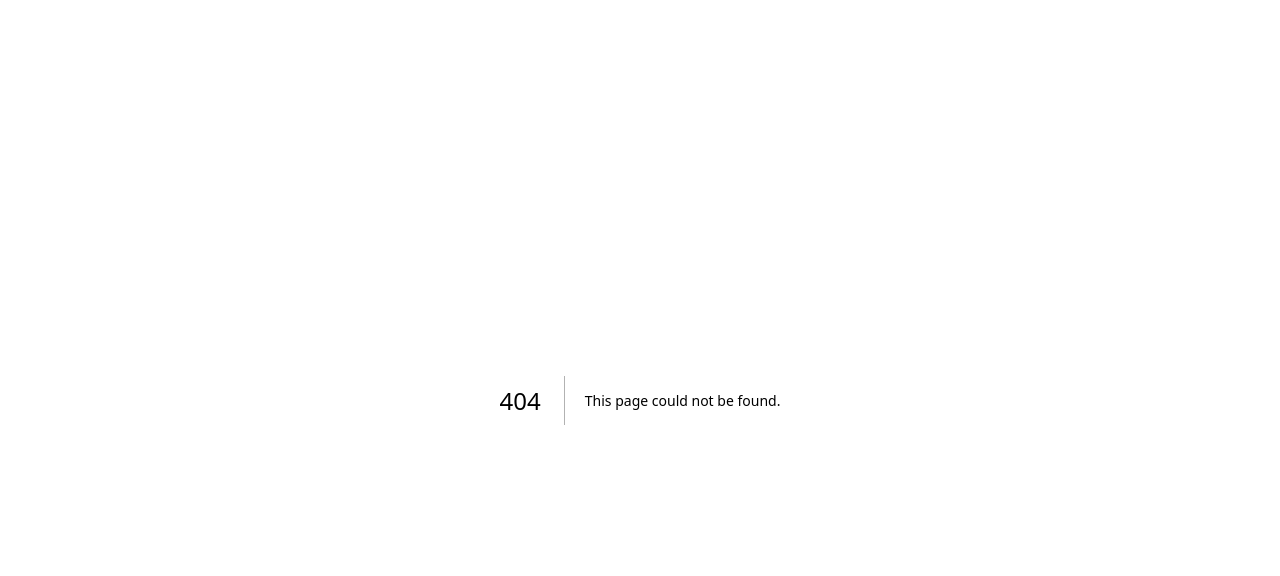
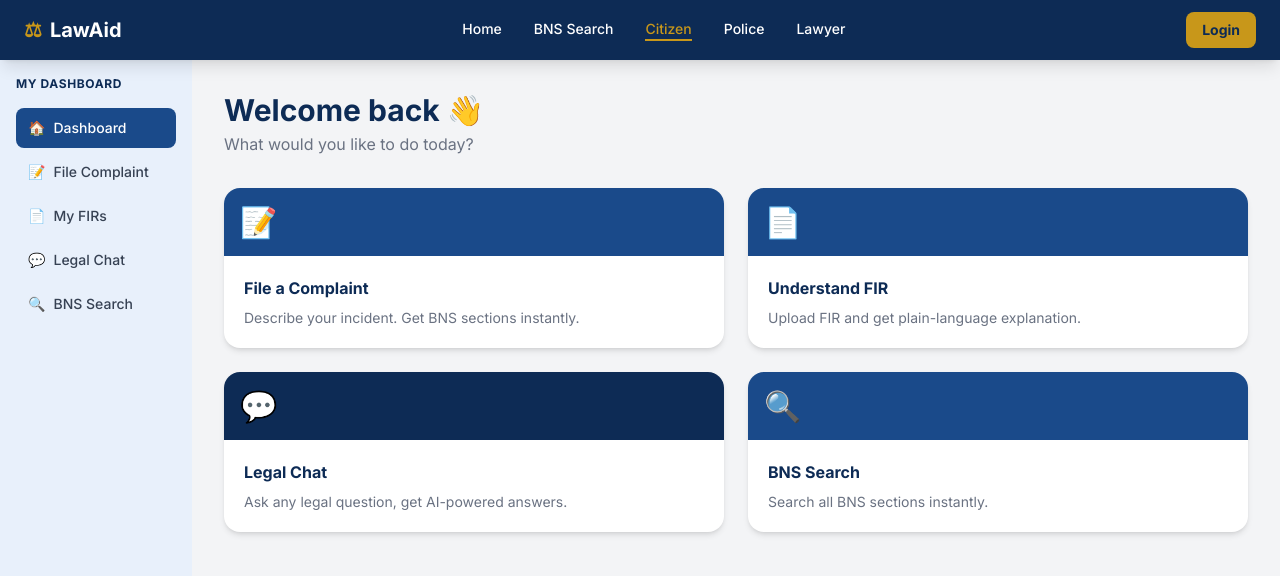
Before and after one commit to yashikasgh/LawAid, a Next.js app in the folder frontend/: page /citizen in a window 1280 px wide. Before the commit this address had no page. Shown: the top 576 px of the page. Built offline with nearby package versions, Linux system fonts and the light colour scheme; no server answers.

Commit message:
feat(frontend): add citizen dashboard, sidebar, and complaint form with live BNS search

```diff
--- /dev/null
+++ b/frontend/app/citizen/complaint/page.tsx
@@ -0,0 +1,99 @@
+// app/citizen/complaint/page.tsx
+'use client'
+import { useState } from 'react'
+import Navbar from '@/components/Navbar'
+import CitizenSidebar from '@/components/CitizenSidebar'
+import StepProgress from '@/components/StepProgress'
+import Button from '@/components/Button'
+import { bnsAPI } from '@/lib/api'
+
+type BNSResult = { section: string; title: string; similarity: number }
+
+export default function ComplaintPage() {
+  const [complaint, setComplaint] = useState('')
+  const [results, setResults] = useState<BNSResult[]>([])
+  const [loading, setLoading] = useState(false)
+  const [error, setError] = useState('')
+  const [searched, setSearched] = useState(false)
+
+  async function handleAnalyze() {
+    if (!complaint.trim()) return
+    setLoading(true)
+    setError('')
+    setSearched(true)
+    try {
+      const res = await bnsAPI.search(complaint)
+      if (res.data.status === 'insufficient_information') {
+        setResults([])
+        setError('Not enough information to confidently match a BNS section. Try adding more detail.')
+      } else {
+        setResults(res.data.results || [])
+      }
+    } catch {
+      setError('Could not reach the server. Make sure the backend is running.')
+    } finally {
+      setLoading(false)
+    }
+  }
+
+  const currentStep = results.length > 0 ? 1 : 0
+
+  return (
+    <div className="min-h-screen bg-gray-100">
+      <Navbar />
+      <div className="flex">
+        <CitizenSidebar />
+        <main className="flex-1 p-8 max-w-5xl">
+          <h1 className="text-2xl font-bold text-navy mb-6">File a Complaint</h1>
+
+          <StepProgress steps={['Describe Incident', 'Review BNS Sections']} current={currentStep} />
+
+          <div className="flex gap-6">
+            {/* Left — input */}
+            <div className="flex-1 bg-white rounded-2xl p-6 shadow-sm">
+              <label className="text-sm font-semibold text-gray-600 mb-2 block">
+                Describe what happened
+              </label>
+              <textarea
+                value={complaint}
+                onChange={e => setComplaint(e.target.value)}
+                rows={8}
+                placeholder="Tell us what happened, in your own words. Include when, where, and who was involved if you can."
+                className="w-full border border-gray-300 rounded-lg px-3 py-2.5 text-sm outline-none focus:ring-2 focus:ring-lawblue transition resize-none"
+              />
+              <div className="mt-4">
+                <Button label={loading ? 'Analyzing...' : 'Analyze & Get BNS Sections'} onClick={handleAnalyze} loading={loading} disabled={!complaint.trim()} />
+              </div>
+            </div>
+
+            {/* Right — results */}
+            {searched && (
+              <div className="flex-1 bg-white rounded-2xl p-6 shadow-sm">
+                <h2 className="font-bold text-navy mb-4">Suggested BNS Sections</h2>
+                {loading && <div className="animate-pulse bg-gray-200 rounded-xl h-40" />}
+                {error && <p className="text-red-500 text-sm">{error}</p>}
+                {!loading && results.length > 0 && (
+                  <div className="space-y-3">
+                    {results.map(r => (
+                      <div key={r.section} className="flex border border-gray-200 rounded-xl overflow-hidden">
+                        <div className="bg-lawblue text-white px-4 py-3 flex items-center font-bold">
+                          §{r.section}
+                        </div>
+                        <div className="p-3 flex-1">
+                          <p className="font-semibold text-navy">{r.title}</p>
+                          <p className="text-xs text-gray-400">
+                            Match confidence: {Math.round(r.similarity * 100)}%
+                          </p>
+                        </div>
+                      </div>
+                    ))}
+                  </div>
+                )}
+              </div>
+            )}
+          </div>
+        </main>
+      </div>
+    </div>
+  )
+}
--- /dev/null
+++ b/frontend/app/citizen/page.tsx
@@ -0,0 +1,50 @@
+// app/citizen/page.tsx
+'use client'
+import Link from 'next/link'
+import Navbar from '@/components/Navbar'
+import CitizenSidebar from '@/components/CitizenSidebar'
+import { getStoredUser } from '@/lib/auth'
+
+export default function CitizenDashboard() {
+  const user = getStoredUser()
+
+  const cards = [
+    { icon: '📝', title: 'File a Complaint', desc: 'Describe your incident. Get BNS sections instantly.', href: '/citizen/complaint', color: 'bg-lawblue' },
+    { icon: '📄', title: 'Understand FIR', desc: 'Upload FIR and get plain-language explanation.', href: '/citizen/understand', color: 'bg-lawblue' },
+    { icon: '💬', title: 'Legal Chat', desc: 'Ask any legal question, get AI-powered answers.', href: '/citizen/chat', color: 'bg-navy' },
+    { icon: '🔍', title: 'BNS Search', desc: 'Search all BNS sections instantly.', href: '/bns-search', color: 'bg-lawblue' },
+  ]
+
+  return (
+    <div className="min-h-screen bg-gray-100">
+      <Navbar />
+      <div className="flex">
+        <CitizenSidebar />
+        <main className="flex-1 p-8">
+          <h1 className="text-3xl font-bold text-navy mb-1">
+            Welcome back{user?.email ? `, ${user.email.split('@')[0]}` : ''} 👋
+          </h1>
+          <p className="text-gray-500 mb-8">What would you like to do today?</p>
+
+          <div className="grid grid-cols-1 sm:grid-cols-2 gap-6">
+            {cards.map(card => (
+              <Link
+                key={card.title}
+                href={card.href}
+                className="bg-white rounded-2xl overflow-hidden shadow-md hover:shadow-xl transition hover:-translate-y-1"
+              >
+                <div className={`${card.color} text-white p-4`}>
+                  <span className="text-3xl">{card.icon}</span>
+                </div>
+                <div className="p-5">
+                  <h3 className="font-bold text-navy mb-2">{card.title}</h3>
+                  <p className="text-sm text-gray-500">{card.desc}</p>
+                </div>
+              </Link>
+            ))}
+          </div>
+        </main>
+      </div>
+    </div>
+  )
+}
--- /dev/null
+++ b/frontend/components/CitizenSidebar.tsx
@@ -0,0 +1,32 @@
+// components/CitizenSidebar.tsx
+'use client'
+import Link from 'next/link'
+import { usePathname } from 'next/navigation'
+
+const links = [
+  { href: '/citizen', icon: '🏠', label: 'Dashboard' },
+  { href: '/citizen/complaint', icon: '📝', label: 'File Complaint' },
+  { href: '/citizen/understand', icon: '📄', label: 'My FIRs' },
+  { href: '/citizen/chat', icon: '💬', label: 'Legal Chat' },
+  { href: '/bns-search', icon: '🔍', label: 'BNS Search' },
+]
+
+export default function CitizenSidebar() {
+  const path = usePathname()
+  return (
+    <aside className="w-48 bg-lblue h-full min-h-screen p-4 flex flex-col gap-1">
+      <p className="text-xs font-bold text-navy mb-3 uppercase tracking-wider">My Dashboard</p>
+      {links.map(l => (
+        <Link
+          key={l.href}
+          href={l.href}
+          className={`flex items-center gap-2 px-3 py-2.5 rounded-lg text-sm font-medium transition ${
+            path === l.href ? 'bg-lawblue text-white' : 'text-gray-700 hover:bg-white'
+          }`}
+        >
+          <span>{l.icon}</span> {l.label}
+        </Link>
+      ))}
+    </aside>
+  )
+}
--- /dev/null
+++ b/frontend/components/StepProgress.tsx
@@ -0,0 +1,31 @@
+// components/StepProgress.tsx
+interface StepProgressProps {
+  steps: string[]
+  current: number // 0-indexed
+}
+
+export default function StepProgress({ steps, current }: StepProgressProps) {
+  return (
+    <div className="flex items-center gap-0 mb-8 bg-white p-4 rounded-xl shadow-sm">
+      {steps.map((step, i) => (
+        <div key={step} className="flex items-center flex-1 last:flex-none">
+          <div className="flex items-center gap-2">
+            <div
+              className={`w-8 h-8 rounded-full flex items-center justify-center text-sm font-bold ${
+                i <= current ? 'bg-lawblue text-white' : 'bg-gray-200 text-gray-400'
+              }`}
+            >
+              {i + 1}
+            </div>
+            <span className={`text-sm font-medium ${i <= current ? 'text-navy' : 'text-gray-400'}`}>
+              {step}
+            </span>
+          </div>
+          {i < steps.length - 1 && (
+            <div className={`flex-1 h-0.5 mx-3 ${i < current ? 'bg-lawblue' : 'bg-gray-200'}`} />
+          )}
+        </div>
+      ))}
+    </div>
+  )
+}
```
